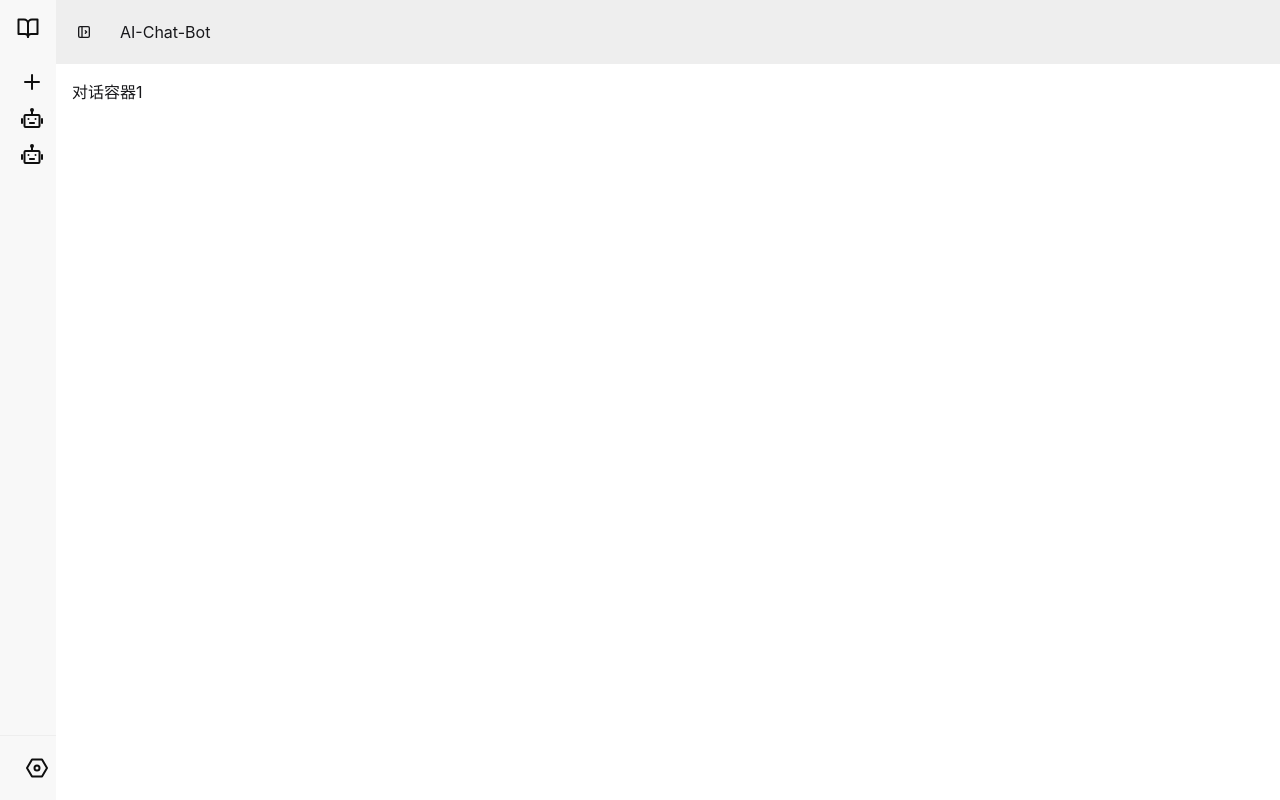
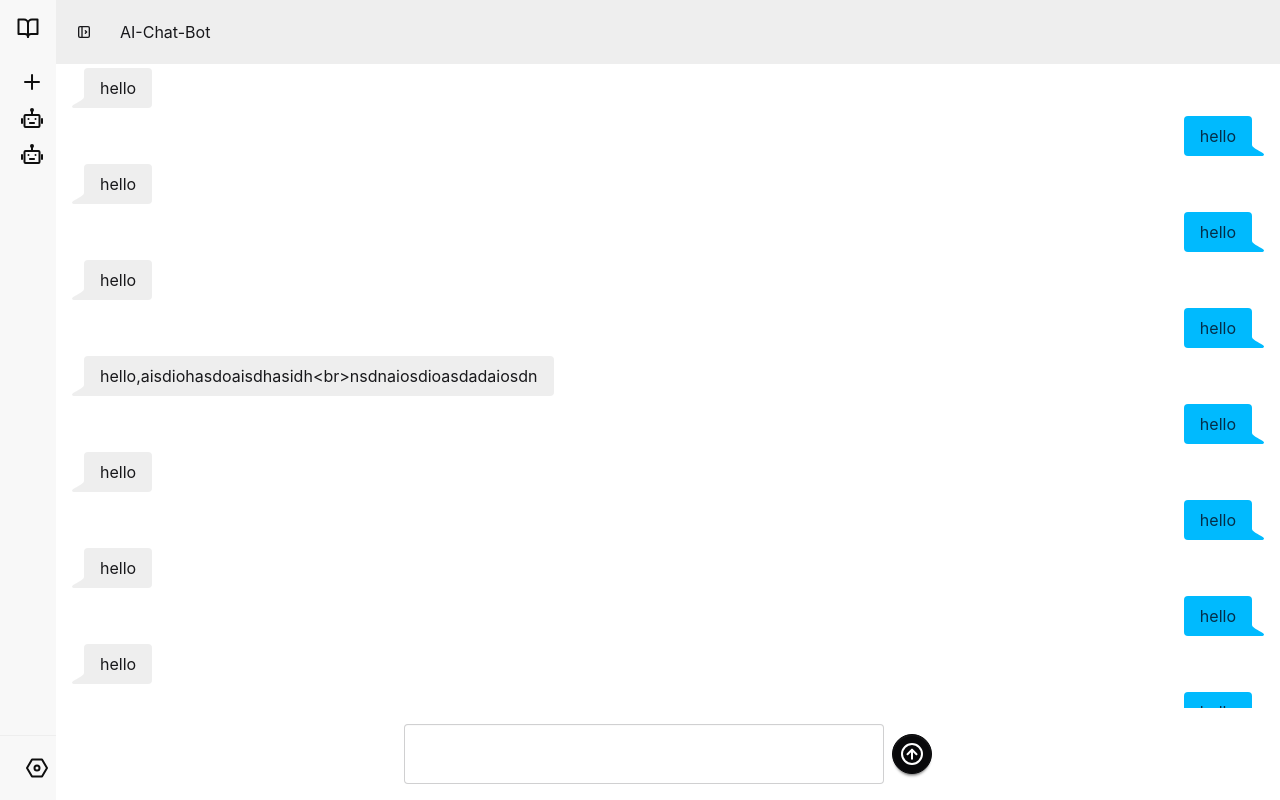
Before and after one commit to KEee5215/ai-chat-bot, a Vue app in the folder ai-chat-bot/: page /1 in a window 1280 px wide. Shown: the top 800 px of the page. Built offline with nearby package versions, Linux system fonts and the light colour scheme; grey boxes are pictures that could not be loaded; the HTML template or start-up script is replaced by a standard one.

Commit message:
聊天界面样式

```diff
--- a/ai-chat-bot/src/components/chat/ChatContainer.vue
+++ b/ai-chat-bot/src/components/chat/ChatContainer.vue
@@ -1,18 +1,52 @@
 <template>
-  <div class="h1">对话容器{{ id }}</div>
+  <div class="flex flex-col h-full w-full">
+    <div class="flex-1 overflow-y-auto pb-24">
+      <MessageItem
+        v-for="item in message"
+        :content="item.content"
+        :role="item.role"
+      />
+    </div>
+  </div>
 </template>
 
 <script setup lang="ts">
 import { useRoute } from "vue-router";
 import { ref } from "vue";
+import MessageItem from "../message/MessageItem.vue";
+import ChatInput from "./ChatInput.vue";
+import SendIcon from "../icons/SendIcon.vue";
+
+const message = ref([
+  { role: "user", content: "hello" },
+  { role: "assistant", content: "hello" },
+  { role: "user", content: "hello" },
+  { role: "assistant", content: "hello" },
+  { role: "user", content: "hello" },
+  { role: "assistant", content: "hello" },
+  { role: "user", content: "hello" },
+  {
+    role: "assistant",
+    content: "hello,aisdiohasdoaisdhasidh<br>nsdnaiosdioasdadaiosdn",
+  },
+  { role: "user", content: "hello" },
+  { role: "assistant", content: "hello" },
+  { role: "user", content: "hello" },
+  { role: "assistant", content: "hello" },
+  { role: "user", content: "hello" },
+  { role: "assistant", content: "hello" },
+  { role: "user", content: "hello" },
+  { role: "assistant", content: "hello" },
+  { role: "user", content: "hello" },
+  { role: "assistant", content: "hello" },
+  { role: "user", content: "hello" },
+  { role: "assistant", content: "hello" },
+]);
 
 const route = useRoute();
 //通过这个id来查询对话历史
 const id = ref(route.params.id);
 
 //把id存入pinia
-
 console.log(route.params.id);
 </script>
-
-<style scoped></style>
--- /dev/null
+++ b/ai-chat-bot/src/components/chat/ChatInput.vue
@@ -0,0 +1,20 @@
+<template>
+  <div
+    class="flex gap-2 w-600 max-w-full px-4 py-4 items-center justify-center"
+  >
+    <textarea
+      placeholder="type something ..."
+      class="textarea flex-1 resize-none min-h-12 max-w-120"
+    >
+    </textarea>
+    <button class="btn btn-neutral flex-shrink-0 btn-circle">
+      <SendIcon></SendIcon>
+    </button>
+  </div>
+</template>
+
+<script setup lang="ts">
+import SendIcon from "../icons/SendIcon.vue";
+</script>
+
+<style scoped></style>
--- a/ai-chat-bot/src/components/chat/SiderBar.vue
+++ b/ai-chat-bot/src/components/chat/SiderBar.vue
@@ -3,7 +3,7 @@
     <input id="my-drawer-4" type="checkbox" class="drawer-toggle" />
     <div class="drawer-content">
       <!-- Navbar -->
-      <nav class="navbar w-full bg-base-300">
+      <nav class="navbar w-full bg-base-300 fixed z-10">
         <label
           for="my-drawer-4"
           aria-label="open sidebar"
@@ -32,6 +32,9 @@
       <!-- Page content here -->
       <div class="p-4">
         <RouterView></RouterView>
+        <div class="fixed bottom-0 left-14 right-0 z-50 bg-base-100">
+          <ChatInput></ChatInput>
+        </div>
       </div>
     </div>
 
@@ -129,6 +132,8 @@ import BotIcon from "../icons/BotIcon.vue";
 import LogoIcon from "../icons/LogoIcon.vue";
 import PlusIcon from "../icons/PlusIcon.vue";
 import SettingsIcon from "../icons/SettingsIcon.vue";
+import ChatInput from "./ChatInput.vue";
+import SendIcon from "../icons/SendIcon.vue";
 
 // 模拟用户数据（实际项目中应该从 store 或 API 获取）
 const username = computed(() => {
--- /dev/null
+++ b/ai-chat-bot/src/components/icons/SendIcon.vue
@@ -0,0 +1,31 @@
+<template>
+  <svg
+    width="24"
+    height="24"
+    viewBox="0 0 48 48"
+    fill="none"
+    xmlns="http://www.w3.org/2000/svg"
+  >
+    <path
+      d="M24 44C35.0457 44 44 35.0457 44 24C44 12.9543 35.0457 4 24 4C12.9543 4 4 12.9543 4 24C4 35.0457 12.9543 44 24 44Z"
+      fill="none"
+      stroke="#ffffff"
+      stroke-width="4"
+      stroke-linejoin="round"
+    />
+    <path
+      d="M24 33.5V15.5"
+      stroke="#ffffff"
+      stroke-width="4"
+      stroke-linecap="round"
+      stroke-linejoin="round"
+    />
+    <path
+      d="M33 24.5L24 15.5L15 24.5"
+      stroke="#ffffff"
+      stroke-width="4"
+      stroke-linecap="round"
+      stroke-linejoin="round"
+    />
+  </svg>
+</template>
--- /dev/null
+++ b/ai-chat-bot/src/components/message/MessageItem.vue
@@ -0,0 +1,22 @@
+<template>
+  <div :class="chatClass">
+    <div :class="chatBubbleClass">{{ content }}</div>
+  </div>
+</template>
+
+<script setup lang="ts">
+import { computed } from "vue";
+
+const props = defineProps(["role", "content"]);
+
+// 如果props.role为"user"，计算成chat-end
+const chatClass = computed(() => {
+  return props.role === "user" ? "chat chat-end " : "chat chat-start";
+});
+
+const chatBubbleClass = computed(() => {
+  return props.role === "user" ? "chat-bubble-info chat-bubble" : "chat-bubble";
+});
+</script>
+
+<style scoped></style>
```
